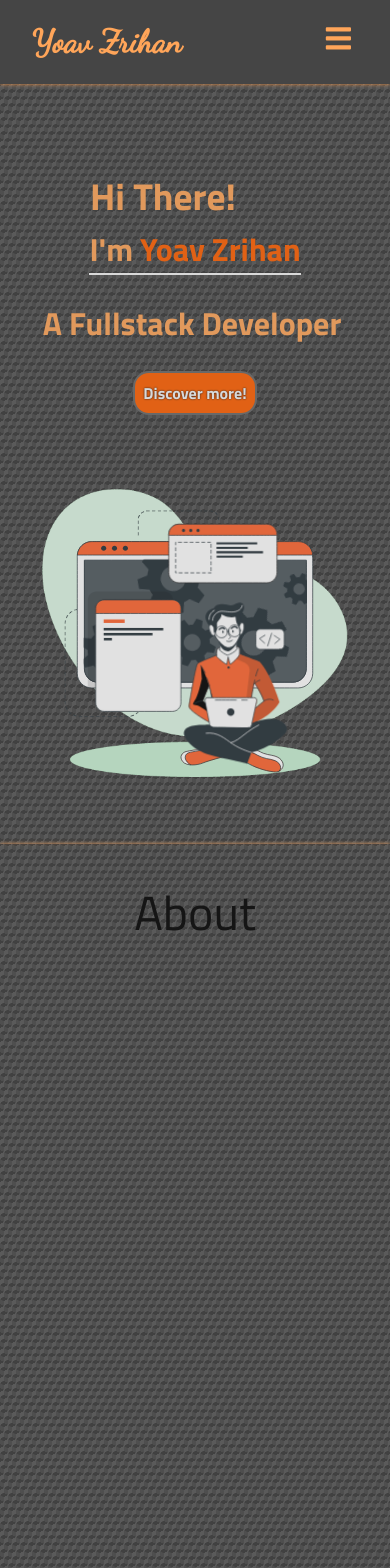
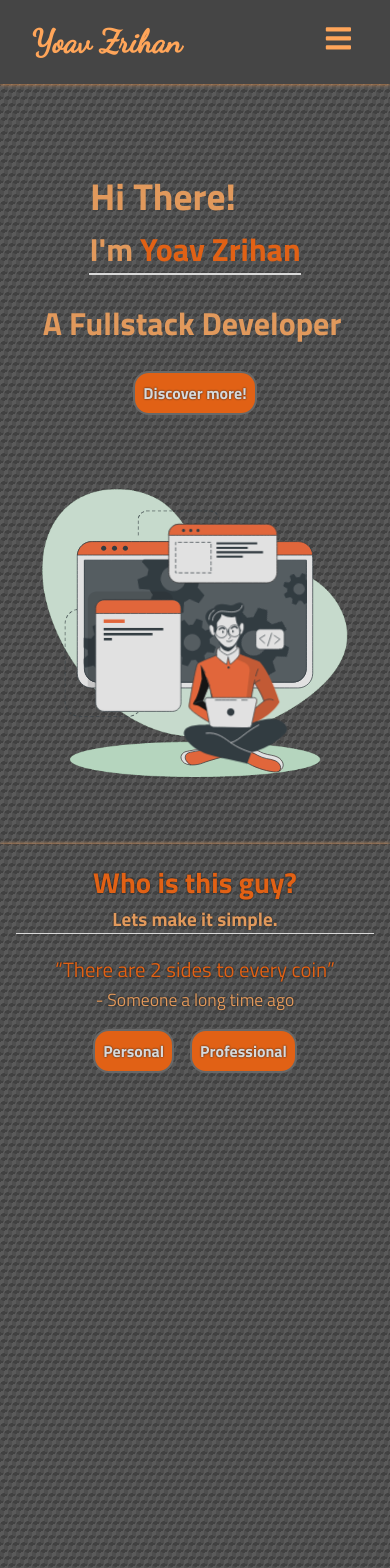
Before and after one commit to 0xYoyo/personal-portfolio-0xYoyo, a React (Create React App) app: page / in a window 390 px wide. Shown: the top 1568 px of the page. Built offline with nearby package versions, Linux system fonts and the light colour scheme.

Commit message:
start about page design

```diff
--- /dev/null
+++ b/src/Styles/About.css
@@ -0,0 +1,89 @@
+.About {
+  color: var(--textColor);
+  font-size: 2.5rem;
+  text-shadow: 0 0 2px black;
+  padding: 1rem;
+}
+
+.About h4 {
+  color: var(--secondaryColor);
+  font-size: 3rem;
+}
+
+.About h5 {
+  border-bottom: 1px solid whitesmoke;
+  font-size: 2rem;
+}
+
+blockquote {
+  padding: 1rem;
+}
+
+q {
+  color: var(--secondaryColor);
+  font-size: 1.8rem;
+}
+
+blockquote p {
+  font-size: 1.5rem;
+}
+
+.btn-pick {
+  display: flex;
+  justify-content: center;
+  align-items: center;
+  gap: 1rem;
+}
+
+button {
+  font-size: 1.5rem;
+  padding: 0.8rem;
+  background-color: var(--secondaryColor);
+  color: whitesmoke;
+  font-weight: bold;
+  text-shadow: black 0px 0px 2px;
+  border: 2px solid var(--mainColorLight);
+  border-radius: 1rem;
+  cursor: pointer;
+  transition: all 0.3s ease-in-out;
+}
+
+button:hover {
+  background-color: wheat;
+  color: var(--secondaryColor);
+  box-shadow: 0 0 4px whitesmoke;
+}
+
+.About p span {
+  color: var(--secondaryColor);
+  font-size: 1.4rem;
+  padding-right: 1rem;
+  font-weight: 600;
+}
+
+@media (max-width: 1024px) {
+  .About {
+    font-size: 1.5rem;
+  }
+
+  .About h4 {
+    font-size: 1.8rem;
+  }
+
+  .About h5 {
+    font-size: 1.2rem;
+  }
+
+  q {
+    font-size: 1.3rem;
+  }
+
+  blockquote p {
+    font-size: 1.1rem;
+  }
+
+  button {
+    font-size: 1rem;
+    padding: 0.5rem;
+  }
+}
--- a/src/Styles/App.css
+++ b/src/Styles/App.css
@@ -37,17 +37,14 @@ section {
   }
 }
 
-section > div {
-  height: 100%;
-  padding: 2rem 8rem;
-}
-
 .Home {
   display: grid;
   grid-template-columns: 1fr 1fr;
   justify-content: center;
   align-items: center;
   white-space: nowrap;
+  height: 100%;
+  padding: 2rem 8rem;
 }
 
 .developer {
@@ -144,14 +141,11 @@ section > div {
     grid-template-columns: auto;
     grid-template-rows: 1fr 1fr;
     font-size: 2rem;
+    padding: 2rem;
   }
 
   .wave {
     max-width: 4rem;
-  }
-
-  section > div {
-    padding: 2rem;
   }
 
   .more {
--- a/src/components/About.js
+++ b/src/components/About.js
@@ -1,7 +1,22 @@
 import React from "react";
+import "../Styles/About.css";
 
 function About() {
-  return <div className="About">About</div>;
+  return (
+    <div className="About">
+      <h4>Who is this guy?</h4>
+      <h5>Lets make it simple.</h5>
+      <blockquote>
+        <q>There are 2 sides to every coin</q>
+        <p>- Someone a long time ago</p>
+      </blockquote>
+
+      <div className="btn-pick">
+        <button className="personal">Personal</button>
+        <button className="professional">Professional</button>
+      </div>
+    </div>
+  );
 }
 
 export default About;
--- a/src/components/Nav.js
+++ b/src/components/Nav.js
@@ -15,6 +15,11 @@ function Nav({ homeRef, aboutRef, projectsRef, contactRef }) {
     navRef.current.classList.toggle("burger-nav");
   };
 
+  const closeNav = () => {
+    if (navRef.current.classList.contains("burger-nav"))
+      navRef.current.classList.toggle("burger-nav");
+  };
+
   const scrollTo = (ref) => {
     ref.current?.scrollIntoView({ behavior: "smooth" });
   };
@@ -26,6 +31,7 @@ function Nav({ homeRef, aboutRef, projectsRef, contactRef }) {
         <button
           className="scroller"
           onClick={() => {
+            closeNav();
             scrollTo(homeRef);
           }}
         >
@@ -37,6 +43,7 @@ function Nav({ homeRef, aboutRef, projectsRef, contactRef }) {
         <button
           className="scroller"
           onClick={() => {
+            closeNav();
             scrollTo(aboutRef);
           }}
         >
@@ -48,6 +55,7 @@ function Nav({ homeRef, aboutRef, projectsRef, contactRef }) {
         <button
           className="scroller"
           onClick={() => {
+            closeNav();
             scrollTo(projectsRef);
           }}
         >
@@ -59,6 +67,7 @@ function Nav({ homeRef, aboutRef, projectsRef, contactRef }) {
         <button
           className="scroller"
           onClick={() => {
+            closeNav();
             scrollTo(contactRef);
           }}
         >
```
Also changed, not shown: src/components/About-comps/Personal.js (added, +29 -0 lines), src/components/About-comps/Proffesional.js (added).
